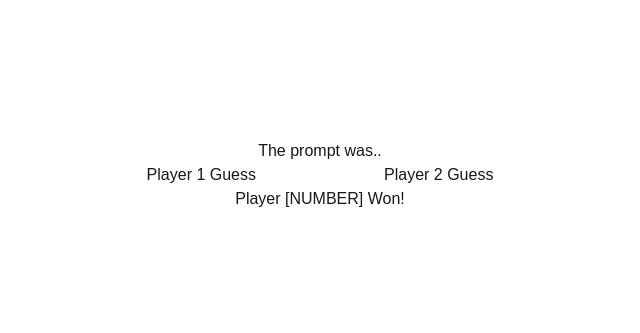
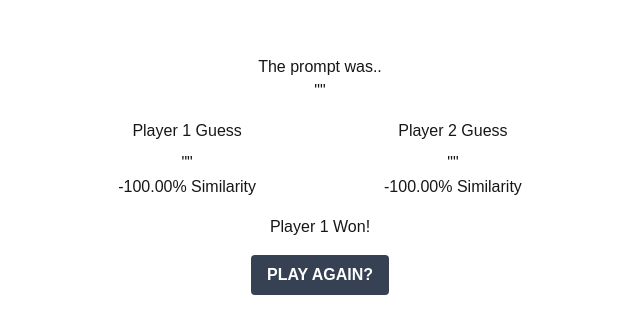
Before and after one commit to DrawdEA/nextjs-testing, a Next.js app: page /game/results in a window 1280 px wide. Shown: the part 225-558 px from the top of the page, without its empty margins (320-960 px from the left). Built offline with nearby package versions, Linux system fonts and the light colour scheme.

Commit message:
Finish base game

```diff
--- a/src/app/api/deepseek/route.ts
+++ b/src/app/api/deepseek/route.ts
@@ -35,9 +35,9 @@ export async function POST(req: Request) {
     // Get the data and return it.
     const data = await response.json();
     const markdownText = data.choices?.[0]?.message?.content;
-    return NextResponse.json({response: markdownText});
+    return NextResponse.json({ response: markdownText });
   } catch (error) {
     // Check if there are any errors.
-    return new NextResponse(JSON.stringify({ error: "Something went wrong" }), { status: 500 });
+    return new NextResponse(JSON.stringify({ error: "Something went wrong" }), { status: 400 });
   }
 }
--- a/src/app/api/similarity/route.ts
+++ b/src/app/api/similarity/route.ts
@@ -7,7 +7,7 @@ async function getModel() {
   if (!modelPromise) {
     modelPromise = pipeline("feature-extraction", "Xenova/all-MiniLM-L6-v2");
   }
-  return modelPromise;
+  return await modelPromise;
 }
 
 // Cosine similarity function
@@ -27,19 +27,19 @@ export async function POST(req: Request) {
         }
 
         /*
-        Get the embeddings of the answers.
-        This quantifies the sentences along with its context, readying itself to be compared via cosine similarity.
+            Get the embeddings of the answers.
+            This quantifies the sentences along with its context, readying itself to be compared via cosine similarity.
         */
         const model = await getModel()
-        const answerEmbedding = await model(answer, { pooling: 'mean', normalize: true }).data;
-        const correctAnswerEmbedding = await model(correctAnswer, { pooling: 'mean', normalize: true }).data;
+        const answerEmbedding = await model(answer, { pooling: 'mean', normalize: true });
+        const correctAnswerEmbedding = await model(correctAnswer, { pooling: 'mean', normalize: true });
 
         // Get their cosine similarity.
-        const similarity = cosineSimilarity(answerEmbedding, correctAnswerEmbedding);
+        const similarity = cosineSimilarity(Array.from(answerEmbedding.data), Array.from(correctAnswerEmbedding.data));
 
         // Return the similarity.
         return new NextResponse(JSON.stringify({ similarity: similarity }), { status: 200 });
     } catch (error) {
-        return new NextResponse(JSON.stringify({ error: "Something went wrong" }), { status: 500 });
+        return new NextResponse(JSON.stringify({ error: error.message }), { status: 500 });
     }
 }
--- a/src/app/game/guess/page.tsx
+++ b/src/app/game/guess/page.tsx
@@ -14,19 +14,35 @@ export default function Page() {
     const answer = useAnswerStore((state) => state.answer);
     const players = usePlayerStore((state) => state.players);
     const updatePrompt = usePlayerStore((state) => state.updatePrompt);
+    const updateSimilarity = usePlayerStore((state) => state.updateSimilarity);
 
     const [inputValue, setInputValue] = useState("");
     const [currentPlayer, setPlayer] = useState(1);
 
     return (
         <>
-            <div>Player {currentPlayer}, place your guess here:</div>
-            <div className="flex gap-2">
-                <input type="text" className="border-2 rounded" value={inputValue} onChange={(e) => setInputValue(e.target.value)} />
-                <Button text="SUBMIT" onClick = {() => {
+            <div className="pb-5">Player {currentPlayer}, place your guess here:</div>
+            <div className="flex gap-2 pb-5">
+                <input type="text" className="border-2 rounded w-100" value={inputValue} onChange={(e) => setInputValue(e.target.value)} />
+                <Button text="SUBMIT" onClick = {async () => {
                     updatePrompt(currentPlayer, inputValue);
-                    console.log(players.length);
-                    console.log(currentPlayer);
+
+                    // Generate the similarity.
+                    let similarity = -1;
+                    try {
+                        const response = await fetch("/api/similarity", {
+                            method: "POST",
+                            headers: { "Content-Type": "application/json" },
+                            body: JSON.stringify({ answer: inputValue, correctAnswer: answer }),
+                        })
+                        const data = await response.json();
+                        similarity = data.similarity ?? -1;
+                    } catch (error) {
+                        console.error("Error:", error);
+                    }
+                    console.log(similarity);
+                    updateSimilarity(currentPlayer, similarity);
+
                     if (currentPlayer >= players.length) {
                         router.push("/game/results");
                     } else {
@@ -35,7 +51,7 @@ export default function Page() {
                     setInputValue("");
                 }}/>
             </div>
-            <div>{answer}</div>
+            <div className="text-center mx-20">{answer}</div>
         </>
     );
 }
--- a/src/app/game/page.tsx
+++ b/src/app/game/page.tsx
@@ -16,9 +16,10 @@ export default function Page() {
 
     return (
         <>
-            <div className="flex p-1 gap-1">
+            <div className="pb-5">Insert the prompt to be guessed here:</div>
+            <div className="flex p-1 gap-1 pb-5">
                 <input
-                    className="border-2 rounded"
+                    className="border-2 rounded w-100"
                     type="text"
                     value={inputValue} onChange={(e) => setInputValue(e.target.value)}
                 />
@@ -31,7 +32,7 @@ export default function Page() {
                     const start = performance.now();
                     let generatedAnswer;
                     try {
-                        const response = await fetch("../../api/deepseek", {
+                        const response = await fetch("/api/deepseek", {
                             method: "POST",
                             headers: { "Content-Type": "application/json" },
                             body: JSON.stringify({ prompt: inputValue }),
@@ -53,8 +54,7 @@ export default function Page() {
                     }
                 }} />
             </div>
-
-            <p>{answer}</p>
+            <div>{ answer }</div>
         </>
     );
 }
--- a/src/app/game/results/page.tsx
+++ b/src/app/game/results/page.tsx
@@ -3,29 +3,41 @@
 import { useAnswerStore } from "@/store/answerStore";
 import { usePlayerStore } from "@/store/playersStore";
 
+import Button from "../../../components/Button";
+
+import { useRouter } from "next/navigation";
+
 export default function Page() {
+    const router = useRouter();
     const prompt = useAnswerStore((state) => state.prompt);
     const players = usePlayerStore((state) => state.players);
+    const setAnswer = useAnswerStore((state) => state.setAnswer);
 
     return (
         <>
-            <div>
+            <div className="flex flex-col items-center pb-4">
                 <p>The prompt was..</p>
-                <p>{prompt}</p>
+                <p>"{prompt}"</p>
             </div>
-            <div className="flex gap-32">
-                <div>
-                    <p>Player 1 Guess</p>
-                    <p>{players[0].prompt}</p>
+            <div className="flex gap-32 pb-4">
+                <div className="flex flex-col items-center">
+                    <p className="pb-2">Player 1 Guess</p>
+                    <p>"{players[0].prompt}"</p>
+                    <p>{(players[0].similarity * 100).toFixed(2)}% Similarity</p>
                 </div>
-                <div>
-                <p>Player 2 Guess</p>
-                <p>{players[1].prompt}</p>
+                <div className="flex flex-col items-center">
+                    <p className="pb-2">Player 2 Guess</p>
+                    <p>"{players[1].prompt}"</p>
+                    <p>{(players[1].similarity * 100).toFixed(2)}% Similarity</p>
                 </div>
             </div>
-            <div>
-                Player [NUMBER] Won!
+            <div className="pb-4">
+                Player {players[0].similarity >= players[1].similarity ? 1 : 2} Won!
             </div>
+            <Button text="PLAY AGAIN?" onClick={() => {
+                setAnswer("")
+                router.push("/game");
+            }} />
         </>
     );
 }
--- a/src/app/page.tsx
+++ b/src/app/page.tsx
@@ -8,7 +8,7 @@ export default function Home() {
   return (
     <div className="flex items-center justify-center h-screen">
       <Link href="/game">
-        <Button text="START"/>
+        <Button text="START" onClick={() => console.log("STARTING!") } />
       </Link>
     </div>
   );
--- a/src/store/answerStore.ts
+++ b/src/store/answerStore.ts
@@ -13,7 +13,7 @@ export const useAnswerStore = create<AnswerStore>((set) => ({
     setPrompt: (newPrompt) => {
         set((state) => ({prompt: newPrompt}));
     },
-    setAnswer: async (newAnswer) => {
+    setAnswer: (newAnswer) => {
         set((state) => ({answer: newAnswer}));
-    }
+    },
 }))
--- a/src/store/playersStore.ts
+++ b/src/store/playersStore.ts
@@ -3,20 +3,22 @@ import { create } from "zustand";
 interface Player {
     number: number;
     prompt: string;
+    similarity: number;
 }
 
 interface PlayerStore {
     players: Player[];
     addPlayer: (number: number, prompt: string) => void;
     updatePrompt: (number: number, newPrompt: string) => void;
+    updateSimilarity: (number: number, newSimilarity: number) => void;
 }
 
 export const usePlayerStore = create<PlayerStore>((set) => ({
-    players: [{number: 1, prompt: ""}, {number: 2, prompt: ""}],
+    players: [{number: 1, prompt: "", similarity: -1}, {number: 2, prompt: "", similarity: -1}],
     addPlayer: (number, prompt) => {
         set((state) => ({
             players: [
-                ...state.players, { number: number, prompt: prompt }
+                ...state.players, { number: number, prompt: prompt, similarity: -1 }
             ]
         }))
     },
@@ -24,5 +26,10 @@ export const usePlayerStore = create<PlayerStore>((set) => ({
         set((state) => ({
             players: state.players.map((player) => player.number === number ? { ...player, prompt: newPrompt } : player ),
         }))
+    },
+    updateSimilarity: (number, newSimilarity) => {
+        set((state) => ({
+            players: state.players.map((player) => player.number === number ? { ...player, similarity: newSimilarity } : player ),
+        }))
     }
 }))
```
